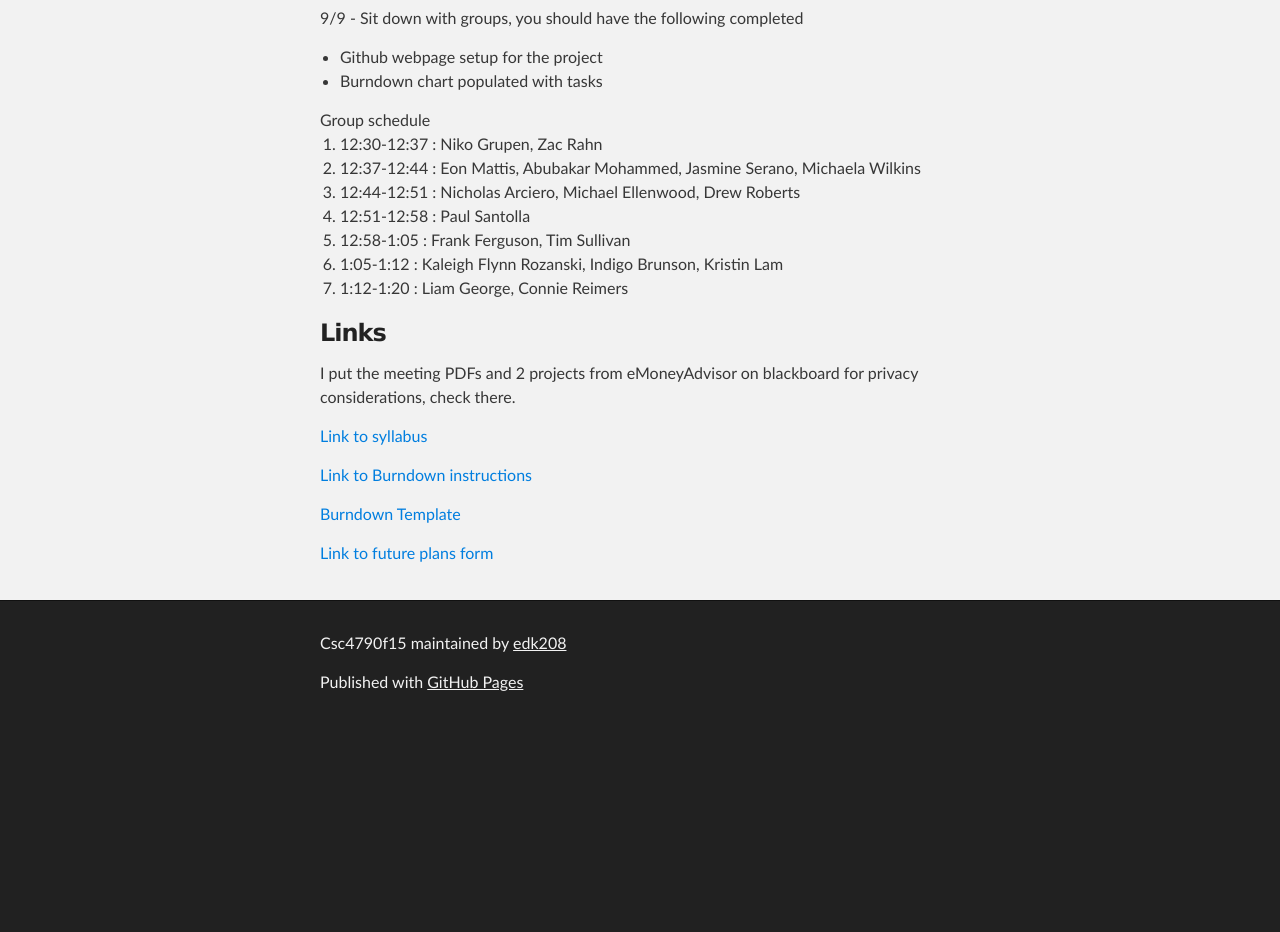
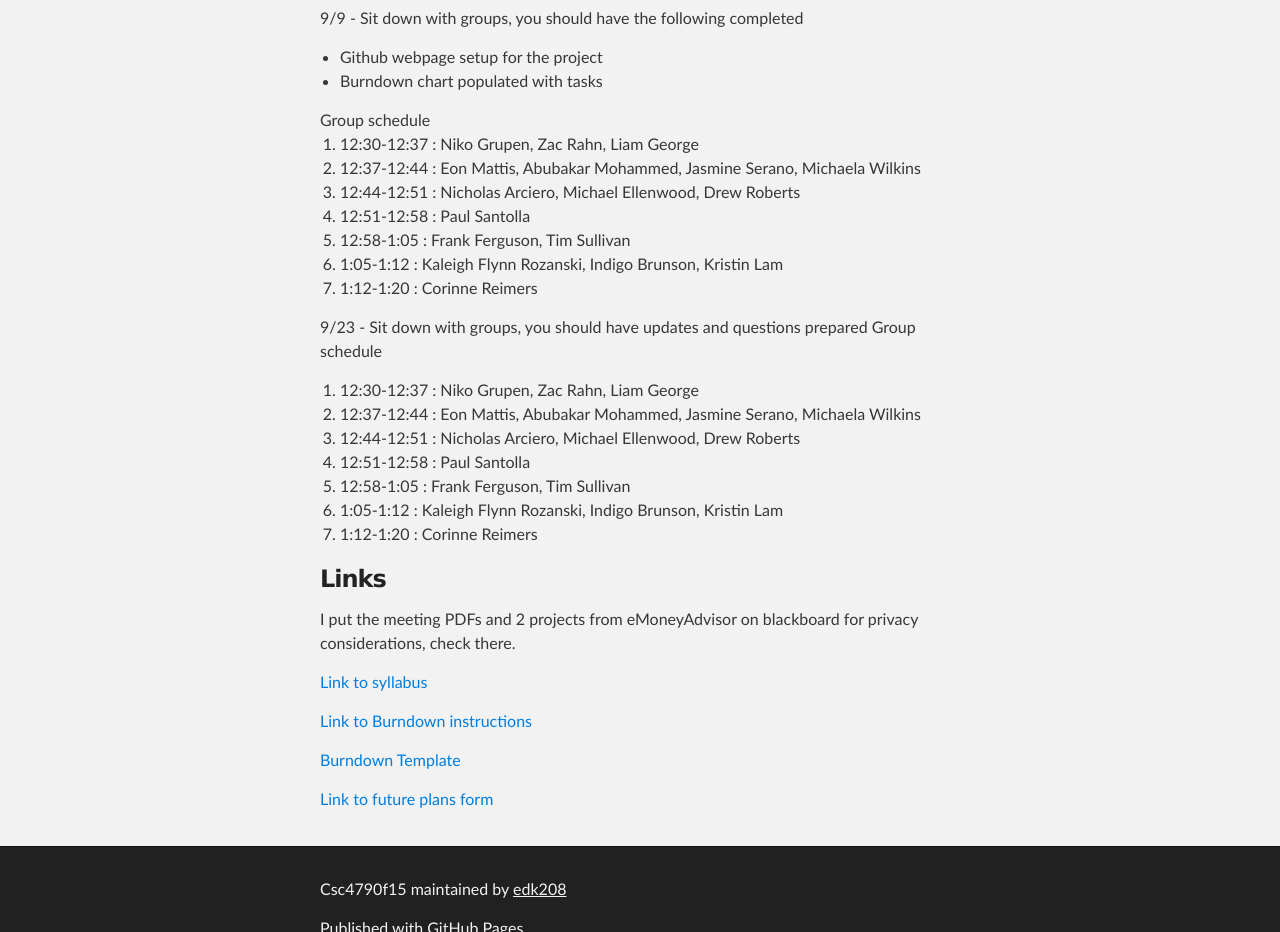
Before and after one commit to edk208/csc4790f15, a plain HTML site: page index.html in a window 1280 px wide. Shown: the part 820-1752 px from the top of the page. Before the commit the page ends 1549 px from the top, so only its background shows below. Drawn offline with Linux system fonts and the light colour scheme.

Commit message:
Added new items

```diff
--- a/index.html
+++ b/index.html
@@ -50,15 +50,28 @@ This is not the standard lecture/exam course that we are all used to. Instead, t
 </ul>
 Group schedule
 <ol>
-<li>12:30-12:37 : Niko Grupen, Zac Rahn</li>
+<li>12:30-12:37 : Niko Grupen, Zac Rahn, Liam George</li>
 <li>12:37-12:44 : Eon Mattis, Abubakar Mohammed, Jasmine Serano, Michaela Wilkins</li>
 <li>12:44-12:51 : Nicholas Arciero, Michael Ellenwood, Drew Roberts</li>
 <li>12:51-12:58 : Paul Santolla</li>
 <li>12:58-1:05 : Frank Ferguson, Tim Sullivan</li>
 <li>1:05-1:12 : Kaleigh Flynn Rozanski, Indigo Brunson, Kristin Lam</li>
-<li>1:12-1:20 : Liam George, Connie Reimers</li>
+<li>1:12-1:20 : Corinne Reimers</li>
 </ol>
 </p>
+<p> 9/23 - Sit down with groups, you should have updates and questions prepared
+Group schedule
+<ol>
+<li>12:30-12:37 : Niko Grupen, Zac Rahn, Liam George</li>
+<li>12:37-12:44 : Eon Mattis, Abubakar Mohammed, Jasmine Serano, Michaela Wilkins</li>
+<li>12:44-12:51 : Nicholas Arciero, Michael Ellenwood, Drew Roberts</li>
+<li>12:51-12:58 : Paul Santolla</li>
+<li>12:58-1:05 : Frank Ferguson, Tim Sullivan</li>
+<li>1:05-1:12 : Kaleigh Flynn Rozanski, Indigo Brunson, Kristin Lam</li>
+<li>1:12-1:20 : Corinne Reimers</li>
+</ol>
+</p>
+
 <h3>
 <a id="designer-templates" class="anchor" href="#designer-templates" aria-hidden="true"><span class="octicon octicon-link"></span></a>Links</h3>
 <p> I put the meeting PDFs and 2 projects from eMoneyAdvisor on blackboard for privacy considerations, check there.</p>
```
